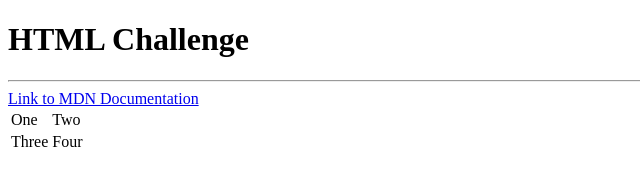
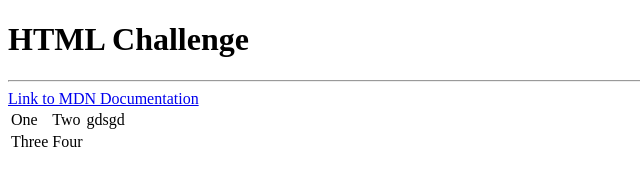
Before and after one commit to Prasanth05122002/hosttest, a plain HTML site: page Main.html in a window 1280 px wide. Shown: the full height of the page, 0-640 px from the left. Drawn offline with Linux system fonts and the light colour scheme.

Commit message:
Update Main.html

```diff
--- a/Main.html
+++ b/Main.html
@@ -14,10 +14,12 @@
     <tr>
       <td>One</td>
       <td>Two</td>
+      <td>gdsgd</td>
     </tr>
     <tr>
       <td>Three</td>
       <td>Four</td>
+
     </tr>
   </table>
 </body>
```
